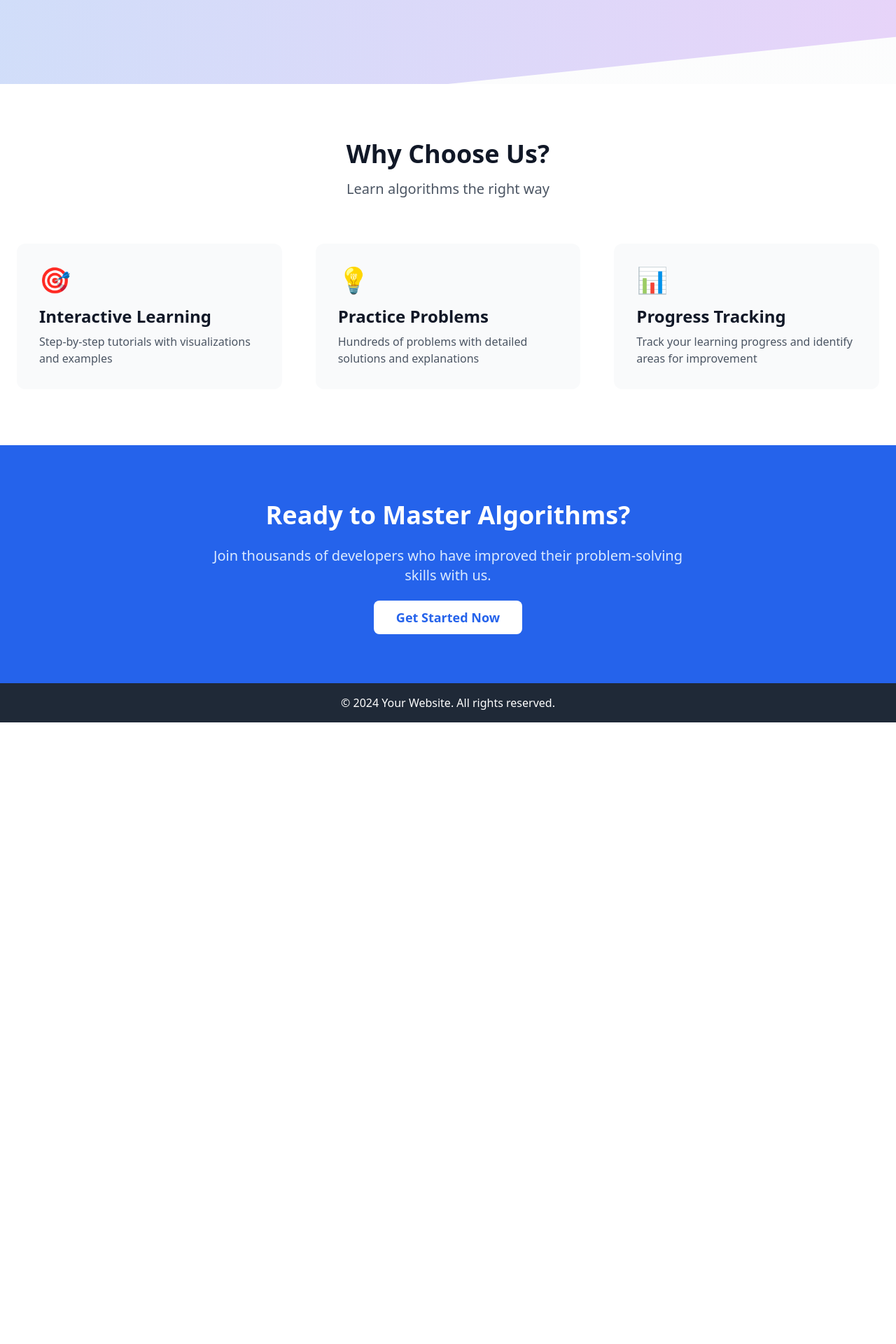
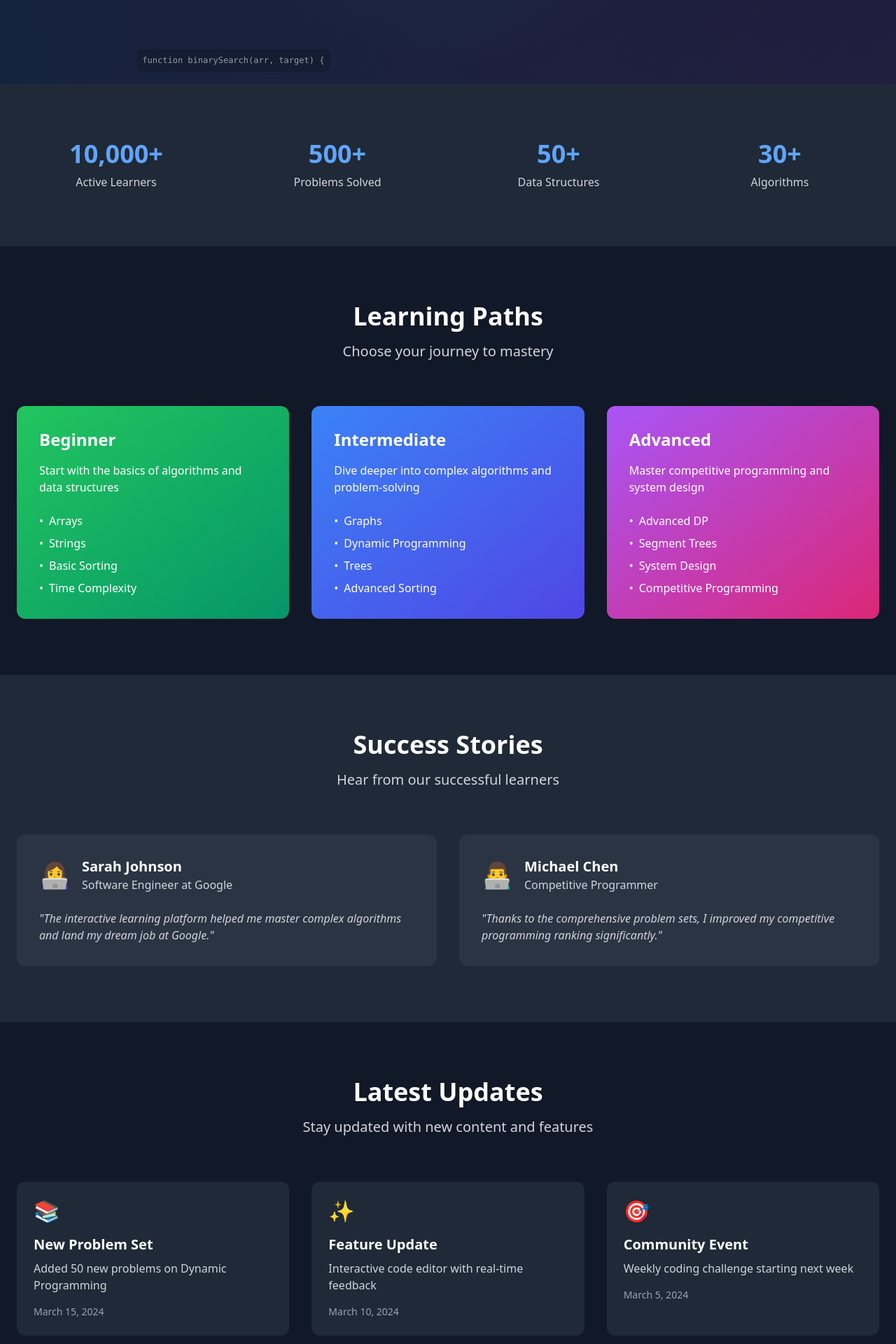
Before and after one commit to NNTN32/WebsiteAlgorithims, a React (Vite) app: page / in a window 1280 px wide. Shown: the part 680-2600 px from the top of the page at 70% size. Before the commit the page ends 1712 px from the top, so only its background shows below. Built offline with nearby package versions, Linux system fonts and the light colour scheme.

Commit message:
UpdatePageHome

```diff
--- a/src/pages/Home.jsx
+++ b/src/pages/Home.jsx
@@ -74,6 +74,22 @@ const LoadingScreen = () => {
   );
 };
 
+const CodeSnippet = ({ code, delay }) => (
+  <motion.div
+    className="absolute text-gray-400 font-mono text-xs bg-gray-900/50 p-2 rounded-lg"
+    initial={{ opacity: 0, y: -100, x: `${Math.random() * 100}%` }}
+    animate={{ opacity: 1, y: '100vh' }}
+    transition={{
+      duration: Math.random() * 3 + 2,
+      delay: delay,
+      repeat: Infinity,
+      ease: "linear"
+    }}
+  >
+    {code}
+  </motion.div>
+);
+
 const Home = () => {
   const [isLoading, setIsLoading] = useState(true);
 
@@ -85,22 +101,38 @@ const Home = () => {
     return () => clearTimeout(timer);
   }, []);
 
-  // Hide everything when loading
   if (isLoading) {
     return <LoadingScreen />;
   }
 
-  // Show content with fade-in animation when loading is complete
   return (
     <motion.div
       initial={{ opacity: 0 }}
       animate={{ opacity: 1 }}
       transition={{ duration: 0.8 }}
-      className="min-h-screen bg-gradient-to-b from-gray-50 to-white"
+      className="min-h-screen bg-gradient-to-b from-gray-900 to-gray-800"
     >
       {/* Hero Section */}
       <section className="relative h-screen flex items-center justify-center overflow-hidden">
-        <div className="absolute inset-0 bg-gradient-to-r from-blue-600/20 to-purple-600/20 transform -skew-y-6"></div>
+        {/* Tech background with algorithm visualization */}
+        <div className="absolute inset-0">
+          <div className="absolute inset-0 bg-gradient-to-r from-blue-600/10 to-purple-600/10"></div>
+          <div className="absolute inset-0" style={{
+            backgroundImage: `radial-gradient(circle at 50% 50%, rgba(59, 130, 246, 0.1) 0%, transparent 50%)`
+          }}></div>
+
+          {/* Floating code snippets */}
+          {[
+            "function binarySearch(arr, target) {",
+            "const graph = new Map();",
+            "class Node { constructor(value) {",
+            "def quickSort(arr):",
+            "interface DataStructure {",
+            "const dp = new Array(n).fill(0);"
+          ].map((code, i) => (
+            <CodeSnippet key={i} code={code} delay={i * 0.5} />
+          ))}
+        </div>
 
         <div className="container mx-auto px-6 relative z-10">
           <motion.div
@@ -109,22 +141,22 @@ const Home = () => {
             transition={{ duration: 0.8 }}
             className="text-center"
           >
-            <h1 className="text-5xl md:text-7xl font-bold text-gray-900 mb-6">
-              Master <span className="text-blue-600">Algorithms</span> with Ease
+            <h1 className="text-5xl md:text-7xl font-bold text-white mb-6">
+              Master <span className="text-blue-400">Algorithms</span> with Ease
             </h1>
-            <p className="text-xl text-gray-600 mb-8 max-w-2xl mx-auto">
+            <p className="text-xl text-gray-300 mb-8 max-w-2xl mx-auto">
               Learn, practice, and master algorithms and data structures through interactive tutorials and challenges.
             </p>
             <div className="flex flex-col sm:flex-row gap-4 justify-center">
               <Link
                 to="/train"
-                className="px-8 py-3 bg-blue-600 text-white rounded-lg hover:bg-blue-700 transition-colors text-lg font-semibold"
+                className="px-8 py-3 bg-blue-500 text-white rounded-lg hover:bg-blue-600 transition-colors text-lg font-semibold shadow-lg shadow-blue-500/20"
               >
                 Start Learning
               </Link>
               <Link
                 to="/contests"
-                className="px-8 py-3 border border-blue-600 text-blue-600 rounded-lg hover:bg-blue-50 transition-colors text-lg font-semibold"
+                className="px-8 py-3 border border-blue-500 text-blue-400 rounded-lg hover:bg-blue-500/10 transition-colors text-lg font-semibold"
               >
                 Join Contests
               </Link>
@@ -133,8 +165,33 @@ const Home = () => {
         </div>
       </section>
 
-      {/* Features Section */}
-      <section className="py-20 bg-white">
+      {/* Stats Section */}
+      <section className="py-20 bg-gray-800">
+        <div className="container mx-auto px-6">
+          <div className="grid grid-cols-2 md:grid-cols-4 gap-8">
+            {[
+              { number: "10,000+", label: "Active Learners" },
+              { number: "500+", label: "Problems Solved" },
+              { number: "50+", label: "Data Structures" },
+              { number: "30+", label: "Algorithms" }
+            ].map((stat, index) => (
+              <motion.div
+                key={index}
+                initial={{ opacity: 0, y: 20 }}
+                whileInView={{ opacity: 1, y: 0 }}
+                transition={{ duration: 0.5, delay: index * 0.2 }}
+                className="text-center"
+              >
+                <div className="text-4xl font-bold text-blue-400 mb-2">{stat.number}</div>
+                <div className="text-gray-300">{stat.label}</div>
+              </motion.div>
+            ))}
+          </div>
+        </div>
+      </section>
+
+      {/* Learning Paths Section */}
+      <section className="py-20 bg-gray-900">
         <div className="container mx-auto px-6">
           <motion.div
             initial={{ opacity: 0 }}
@@ -142,46 +199,205 @@ const Home = () => {
             transition={{ duration: 0.8 }}
             className="text-center mb-16"
           >
-            <h2 className="text-4xl font-bold text-gray-900 mb-4">Why Choose Us?</h2>
-            <p className="text-xl text-gray-600">Learn algorithms the right way</p>
+            <h2 className="text-4xl font-bold text-white mb-4">Learning Paths</h2>
+            <p className="text-xl text-gray-300">Choose your journey to mastery</p>
           </motion.div>
 
-          <div className="grid grid-cols-1 md:grid-cols-3 gap-12">
+          <div className="grid grid-cols-1 md:grid-cols-3 gap-8">
             {[
               {
-                title: "Interactive Learning",
-                description: "Step-by-step tutorials with visualizations and examples",
-                icon: "🎯"
+                title: "Beginner",
+                description: "Start with the basics of algorithms and data structures",
+                topics: ["Arrays", "Strings", "Basic Sorting", "Time Complexity"],
+                color: "from-green-500 to-emerald-600"
               },
               {
-                title: "Practice Problems",
-                description: "Hundreds of problems with detailed solutions and explanations",
-                icon: "💡"
+                title: "Intermediate",
+                description: "Dive deeper into complex algorithms and problem-solving",
+                topics: ["Graphs", "Dynamic Programming", "Trees", "Advanced Sorting"],
+                color: "from-blue-500 to-indigo-600"
               },
               {
-                title: "Progress Tracking",
-                description: "Track your learning progress and identify areas for improvement",
-                icon: "📊"
+                title: "Advanced",
+                description: "Master competitive programming and system design",
+                topics: ["Advanced DP", "Segment Trees", "System Design", "Competitive Programming"],
+                color: "from-purple-500 to-pink-600"
               }
-            ].map((feature, index) => (
+            ].map((path, index) => (
               <motion.div
                 key={index}
                 initial={{ opacity: 0, y: 20 }}
                 whileInView={{ opacity: 1, y: 0 }}
                 transition={{ duration: 0.5, delay: index * 0.2 }}
-                className="p-8 rounded-xl bg-gray-50 hover:bg-gray-100 transition-colors"
+                className={`p-8 rounded-xl bg-gradient-to-br ${path.color} text-white`}
               >
-                <div className="text-4xl mb-4">{feature.icon}</div>
-                <h3 className="text-2xl font-semibold text-gray-900 mb-2">{feature.title}</h3>
-                <p className="text-gray-600">{feature.description}</p>
+                <h3 className="text-2xl font-semibold mb-4">{path.title}</h3>
+                <p className="mb-6">{path.description}</p>
+                <ul className="space-y-2">
+                  {path.topics.map((topic, i) => (
+                    <li key={i} className="flex items-center">
+                      <span className="mr-2">•</span>
+                      {topic}
+                    </li>
+                  ))}
+                </ul>
               </motion.div>
             ))}
           </div>
         </div>
       </section>
 
+      {/* Success Stories Section */}
+      <section className="py-20 bg-gray-800">
+        <div className="container mx-auto px-6">
+          <motion.div
+            initial={{ opacity: 0 }}
+            whileInView={{ opacity: 1 }}
+            transition={{ duration: 0.8 }}
+            className="text-center mb-16"
+          >
+            <h2 className="text-4xl font-bold text-white mb-4">Success Stories</h2>
+            <p className="text-xl text-gray-300">Hear from our successful learners</p>
+          </motion.div>
+
+          <div className="grid grid-cols-1 md:grid-cols-2 gap-8">
+            {[
+              {
+                name: "Sarah Johnson",
+                role: "Software Engineer at Google",
+                quote: "The interactive learning platform helped me master complex algorithms and land my dream job at Google.",
+                image: "👩‍💻"
+              },
+              {
+                name: "Michael Chen",
+                role: "Competitive Programmer",
+                quote: "Thanks to the comprehensive problem sets, I improved my competitive programming ranking significantly.",
+                image: "👨‍💻"
+              }
+            ].map((story, index) => (
+              <motion.div
+                key={index}
+                initial={{ opacity: 0, y: 20 }}
+                whileInView={{ opacity: 1, y: 0 }}
+                transition={{ duration: 0.5, delay: index * 0.2 }}
+                className="p-8 rounded-xl bg-gray-700/50 backdrop-blur-sm"
+              >
+                <div className="flex items-center mb-6">
+                  <div className="text-4xl mr-4">{story.image}</div>
+                  <div>
+                    <h3 className="text-xl font-semibold text-white">{story.name}</h3>
+                    <p className="text-gray-300">{story.role}</p>
+                  </div>
+                </div>
+                <p className="text-gray-300 italic">"{story.quote}"</p>
+              </motion.div>
+            ))}
+          </div>
+        </div>
+      </section>
+
+      {/* Latest Updates Section */}
+      <section className="py-20 bg-gray-900">
+        <div className="container mx-auto px-6">
+          <motion.div
+            initial={{ opacity: 0 }}
+            whileInView={{ opacity: 1 }}
+            transition={{ duration: 0.8 }}
+            className="text-center mb-16"
+          >
+            <h2 className="text-4xl font-bold text-white mb-4">Latest Updates</h2>
+            <p className="text-xl text-gray-300">Stay updated with new content and features</p>
+          </motion.div>
+
+          <div className="grid grid-cols-1 md:grid-cols-3 gap-8">
+            {[
+              {
+                title: "New Problem Set",
+                description: "Added 50 new problems on Dynamic Programming",
+                date: "March 15, 2024",
+                type: "📚"
+              },
+              {
+                title: "Feature Update",
+                description: "Interactive code editor with real-time feedback",
+                date: "March 10, 2024",
+                type: "✨"
+              },
+              {
+                title: "Community Event",
+                description: "Weekly coding challenge starting next week",
+                date: "March 5, 2024",
+                type: "🎯"
+              }
+            ].map((update, index) => (
+              <motion.div
+                key={index}
+                initial={{ opacity: 0, y: 20 }}
+                whileInView={{ opacity: 1, y: 0 }}
+                transition={{ duration: 0.5, delay: index * 0.2 }}
+                className="p-6 rounded-xl bg-gray-800 hover:bg-gray-700 transition-colors"
+              >
+                <div className="text-3xl mb-4">{update.type}</div>
+                <h3 className="text-xl font-semibold text-white mb-2">{update.title}</h3>
+                <p className="text-gray-300 mb-4">{update.description}</p>
+                <p className="text-sm text-gray-400">{update.date}</p>
+              </motion.div>
+            ))}
+          </div>
+        </div>
+      </section>
+
+      {/* Community Section */}
+      <section className="py-20 bg-gray-800">
+        <div className="container mx-auto px-6">
+          <motion.div
+            initial={{ opacity: 0 }}
+            whileInView={{ opacity: 1 }}
+            transition={{ duration: 0.8 }}
+            className="text-center mb-16"
+          >
+            <h2 className="text-4xl font-bold text-white mb-4">Join Our Community</h2>
+            <p className="text-xl text-gray-300">Connect with fellow learners and experts</p>
+          </motion.div>
+
+          <div className="grid grid-cols-1 md:grid-cols-2 gap-8">
+            <motion.div
+              initial={{ opacity: 0, x: -20 }}
+              whileInView={{ opacity: 1, x: 0 }}
+              transition={{ duration: 0.5 }}
+              className="p-8 rounded-xl bg-gray-700/50 backdrop-blur-sm"
+            >
+              <h3 className="text-2xl font-semibold text-white mb-4">Discussion Forums</h3>
+              <p className="text-gray-300 mb-6">Join discussions, ask questions, and share knowledge with our growing community of learners.</p>
+              <Link
+                to="/community"
+                className="inline-block px-6 py-2 bg-blue-500 text-white rounded-lg hover:bg-blue-600 transition-colors"
+              >
+                Join Discussions
+              </Link>
+            </motion.div>
+
+            <motion.div
+              initial={{ opacity: 0, x: 20 }}
+              whileInView={{ opacity: 1, x: 0 }}
+              transition={{ duration: 0.5 }}
+              className="p-8 rounded-xl bg-gray-700/50 backdrop-blur-sm"
+            >
+              <h3 className="text-2xl font-semibold text-white mb-4">Weekly Challenges</h3>
+              <p className="text-gray-300 mb-6">Participate in weekly coding challenges and compete with other learners.</p>
+              <Link
+                to="/challenges"
+                className="inline-block px-6 py-2 bg-purple-500 text-white rounded-lg hover:bg-purple-600 transition-colors"
+              >
+                View Challenges
+              </Link>
+            </motion.div>
+          </div>
+        </div>
+      </section>
+
       {/* CTA Section */}
-      <section className="py-20 bg-blue-600">
+      <section className="py-20 bg-gradient-to-r from-blue-600 to-purple-600">
         <div className="container mx-auto px-6 text-center">
           <motion.div
             initial={{ opacity: 0, y: 20 }}
@@ -194,7 +410,7 @@ const Home = () => {
             </p>
             <Link
               to="/register"
-              className="px-8 py-3 bg-white text-blue-600 rounded-lg hover:bg-gray-100 transition-colors text-lg font-semibold"
+              className="px-8 py-3 bg-white text-blue-600 rounded-lg hover:bg-gray-100 transition-colors text-lg font-semibold shadow-lg shadow-white/20"
             >
               Get Started Now
             </Link>
```
